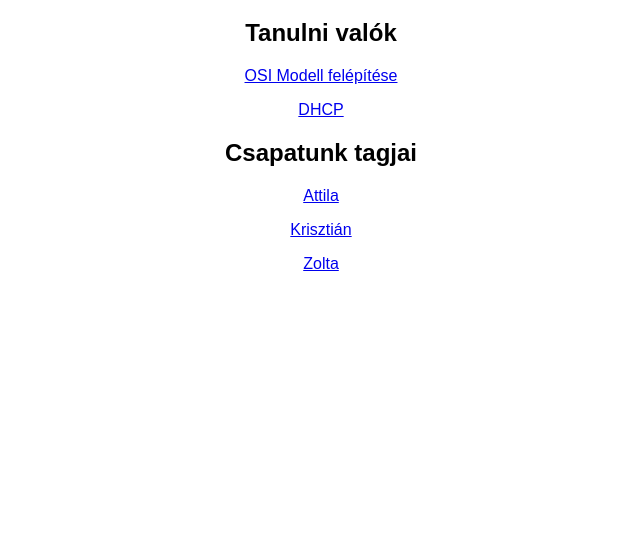
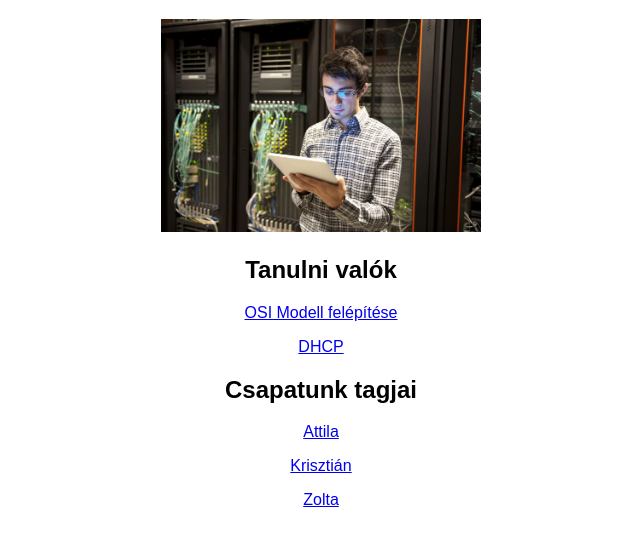
Before and after one commit to KrisszKO/Cloud_Circuitry, a plain HTML site: page Zolta/index.html in a window 1280 px wide. Shown: the part 61-604 px from the top of the page, without its empty margins (319-959 px from the left). Drawn offline with Linux system fonts and the light colour scheme.

Commit message:
elhelyeztem a kepet a fooldalon

```diff
--- a/Zolta/index.html
+++ b/Zolta/index.html
@@ -14,6 +14,9 @@
     </div>
     <div class="fooldal">
         <div>
+            <img src="sysadmin.jpg" alt="systemadmin">
+        </div>
+        <div>
             <h2>Tanulni valók</h2>
             <p><a href="../attila/osi.html">OSI Modell felépítése</a></p>
             <p><a href="../Krisztián/DHCP.html">DHCP</a></p>
```
